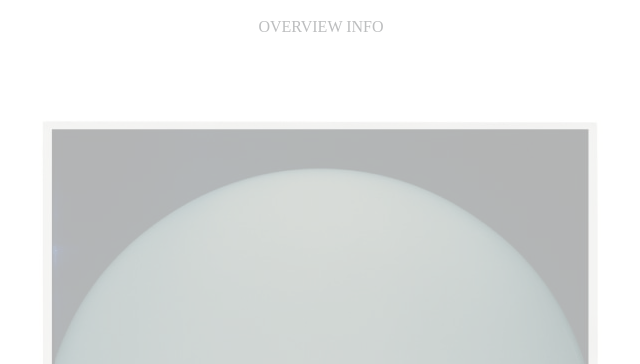
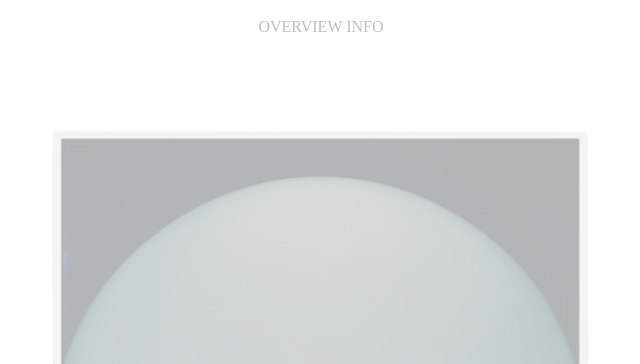
Before and after one commit to miguelduartedev/ricardo-sousa, a website: page src/index.html in a window 1280 px wide. Shown: the top 364 px of the page, without its empty margins (319-959 px from the left). Drawn offline with nearby package versions, Linux system fonts and the light colour scheme; a web font is replaced by a local one.

Commit message:
1366 breakpoint

```diff
--- a/src/styles/stylesheet.css
+++ b/src/styles/stylesheet.css
@@ -84,3 +84,9 @@ letter-spacing: -0.03em;
 
 color: #000000;
 }
+
+@media (max-width: 1366px) {
+  #photography {
+    max-height: 70%;
+  }
+}
```
